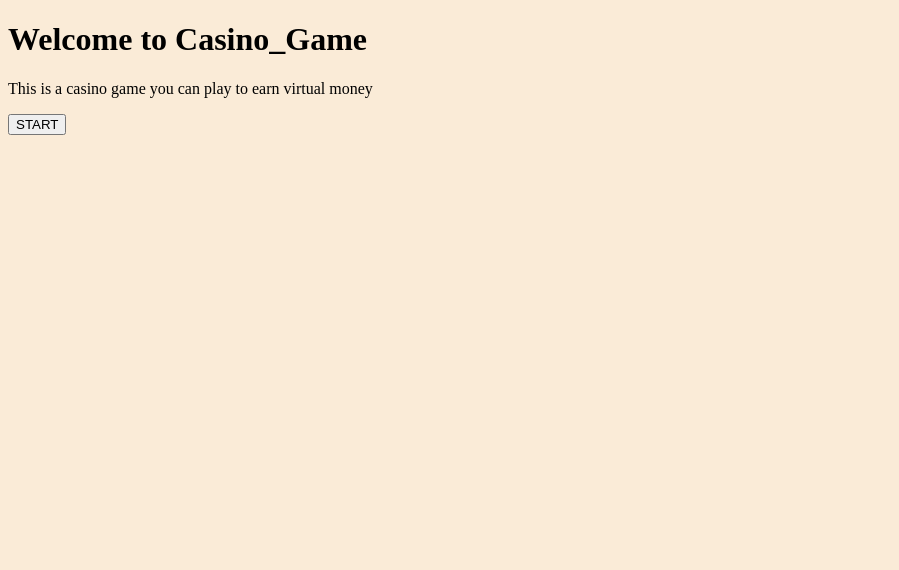
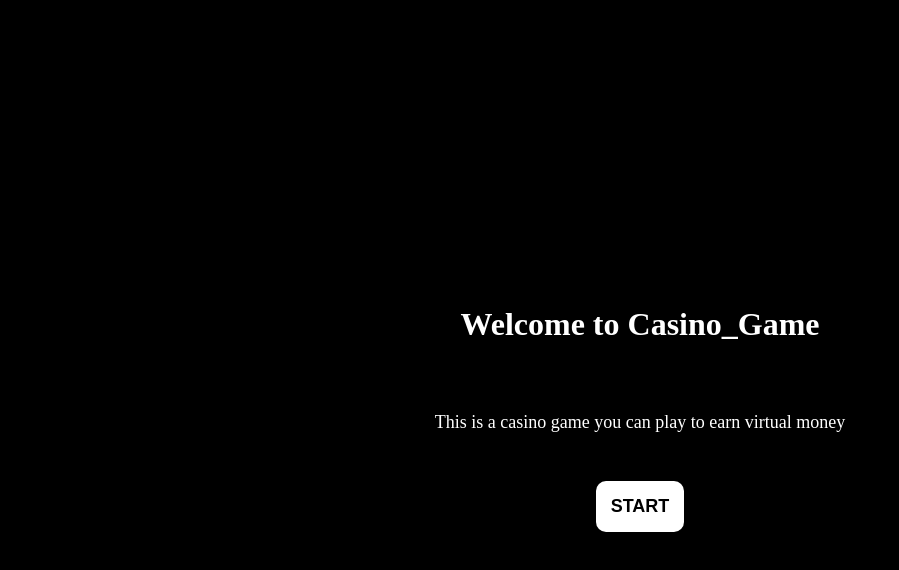
Before and after one commit to muhumbania/Casino_Game, a plain HTML site: page index.html in a window 1280 px wide. Shown: the whole page, without its empty margins (0-899 px from the left). Drawn offline with Linux system fonts and the light colour scheme.

Commit message:
Completed the welcome styling

```diff
--- a/index.html
+++ b/index.html
@@ -9,9 +9,12 @@
 </head>
 
 <body>
-    <h1>Welcome to Casino_Game</h1>
-    <p>This is a casino game you can play to earn virtual money</p>
-    <button>
-        START
-    </button>
+    <div class="welcome">
+        <h1>Welcome to Casino_Game</h1>
+        <p>This is a casino game you can play to earn virtual money</p>
+        <button>
+            START
+        </button>
+    </div>
+
 </body>
--- a/styles.css
+++ b/styles.css
@@ -1,3 +1,32 @@
 body{
-    background-color: antiquewhite;
+    background-color: black;
 }
+
+.welcome{
+    display: flex;
+    flex-direction: column;
+    height: 100vh;
+    justify-content: center;
+    align-items: center;
+    gap: 30px;
+}
+
+h1{
+    color: white;
+}
+
+.welcome p{
+    color: white;
+    font-size: large;
+}
+
+.welcome button{
+    background-color: rgb(255, 255, 255);
+    padding: 15px 15px;
+    font-size: large;
+    border-radius: 10px;
+    border: none;
+    color: black;
+    font-weight: 700;
+    cursor: pointer;
+}
```
Also changed, not shown: images/welcome-background.jpg (added).
